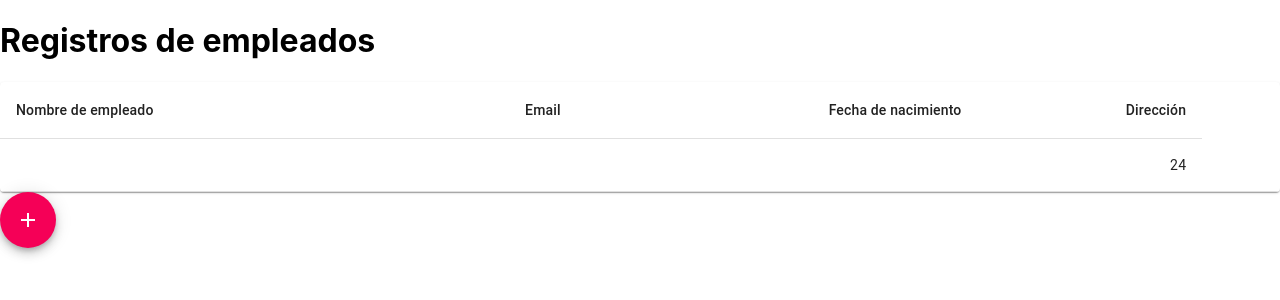
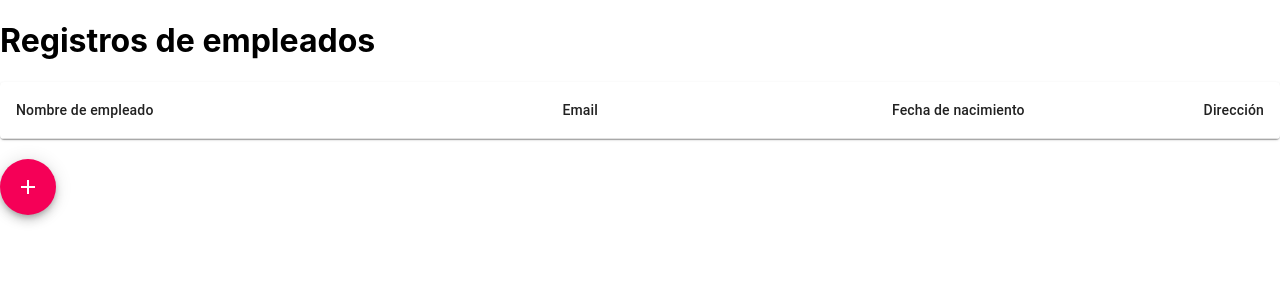
Before and after one commit to Bere333/Prueba_NullData, a React (Create React App) app: page /registros in a window 1280 px wide. Shown: the top 300 px of the page. Built offline with nearby package versions, Linux system fonts and the light colour scheme.

Commit message:
se agregan empleados a la lista

```diff
--- /dev/null
+++ b/src/Components/CreateData.jsx
@@ -0,0 +1,6 @@
+//import React from 'react';
+
+export function createData(name, email, birthday, direction) {
+    return { name, email, birthday, direction};
+  }
+export const rows = []
--- a/src/Components/Styles.jsx
+++ b/src/Components/Styles.jsx
@@ -13,4 +13,6 @@ export const useStyles = makeStyles(theme => ({
     button: {
       margin: theme.spacing(1),
     },
+    table: {
+      minWidth: 650,}
   }));
--- a/src/Components/Table.jsx
+++ b/src/Components/Table.jsx
@@ -1,5 +1,4 @@
 import React from 'react';
-import { makeStyles } from '@material-ui/core/styles';
 import Table from '@material-ui/core/Table';
 import TableBody from '@material-ui/core/TableBody';
 import TableCell from '@material-ui/core/TableCell';
@@ -7,21 +6,18 @@ import TableContainer from '@material-ui/core/TableContainer';
 import TableHead from '@material-ui/core/TableHead';
 import TableRow from '@material-ui/core/TableRow';
 import Paper from '@material-ui/core/Paper';
+import {useStyles} from './Styles';
+import {rows} from './CreateData';
 
-const useStyles = makeStyles({
-  table: {
-    minWidth: 650,
-  },
-});
 
-function createData(name, calories, fat, carbs) {
-  return { name, calories, fat, carbs};
-}
 
-const rows = [
-  createData(localStorage.getItem("nombredeusuario"), localStorage.getItem("emaildeusuario") , localStorage.getItem("nacimientodeusuario"), 24),
 
-];
+// const rows = [
+//   createData(localStorage.getItem("nombredeusuario"), localStorage.getItem("emaildeusuario") , localStorage.getItem("nacimientodeusuario"), 24),
+//   createData(localStorage.getItem("nombredeusuario"), localStorage.getItem("emaildeusuario") , localStorage.getItem("nacimientodeusuario"), 24)
+
+// ];
+
 
 export default function SimpleTable() {
   const classes = useStyles();
@@ -40,13 +36,12 @@ export default function SimpleTable() {
         <TableBody>
           {rows.map(row => (
             <TableRow key={row.name}>
-              <TableCell component="th" scope="row">
-                {row.name}
-              </TableCell>
-              <TableCell align="right">{row.calories}</TableCell>
-              <TableCell align="right">{row.fat}</TableCell>
-              <TableCell align="right">{row.carbs}</TableCell>
-              <TableCell align="right">{row.protein}</TableCell>
+                <TableCell component="th" scope="row">
+                  {row.name}
+                </TableCell>
+                <TableCell align="right">{row.email}</TableCell>
+                <TableCell align="right">{row.birthday}</TableCell>
+                <TableCell align="right">{row.direction}</TableCell>
             </TableRow>
           ))}
         </TableBody>
--- a/src/Components/TextField.jsx
+++ b/src/Components/TextField.jsx
@@ -5,6 +5,7 @@ import {useStyles} from './Styles';
 import Button from '@material-ui/core/Button';
 import Icon from '@material-ui/core/Icon';
 import { Link } from 'react-router-dom';
+import {createData, rows} from '../Components/CreateData';
 
 
 export default function LayoutTextFields() {
@@ -108,6 +109,7 @@ export default function LayoutTextFields() {
                         localStorage.setItem("nombredeusuario", JSON.stringify(name));
                         localStorage.setItem("emaildeusuario", JSON.stringify(email));
                         localStorage.setItem("nacimientodeusuario", JSON.stringify(birthday));
+                        rows.push(createData(localStorage.getItem("nombredeusuario"), localStorage.getItem("emaildeusuario") , localStorage.getItem("nacimientodeusuario")))
                     }}
                 >
                 Registrar
--- a/src/Views/AllRegisters/AllRegisters.jsx
+++ b/src/Views/AllRegisters/AllRegisters.jsx
@@ -10,6 +10,7 @@ export default function AllRegisters (){
         <div>
             <h1>Registros de empleados</h1>
             <Table/>
+            <br></br>
             <Link to="/">
                 <Fab color="secondary" aria-label="add">
                     <AddIcon />
```
